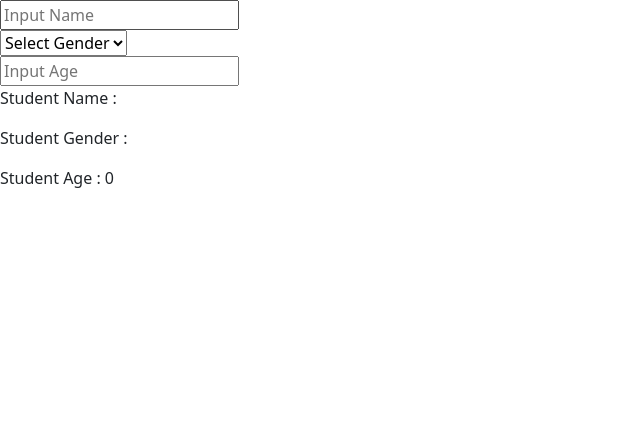
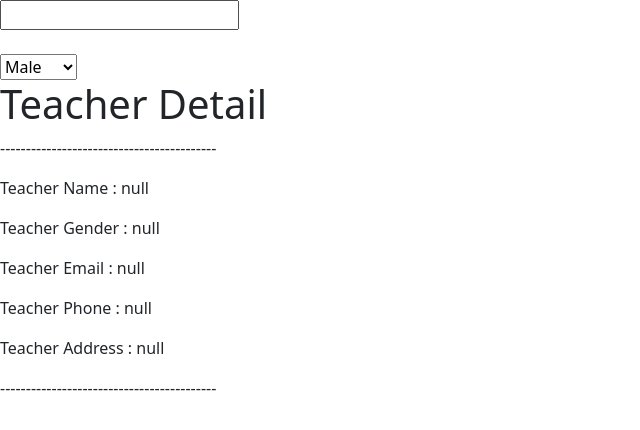
Before and after one commit to phumentceo/React-totureil, a React (Vite) app: page / in a window 1280 px wide. Shown: the top 430 px of the page, without its empty margins (0-640 px from the left). Built offline with nearby package versions, Linux system fonts and the light colour scheme.

Commit message:
State with object

```diff
--- a/src/App.jsx
+++ b/src/App.jsx
@@ -19,6 +19,7 @@ import State03 from './components/hook/state/State03'
 import State04 from './components/hook/state/State04'
 import Object_state01 from './components/hook/object-state/Object_state01'
 import Object_state02 from './components/hook/object-state/Object_state02'
+import Object_state03 from './components/hook/object-state/Object_state03'
 const App = () => {
   return (
     <div>
@@ -58,7 +59,9 @@ const App = () => {
       {/* <State04/> */}
 
       {/* <Object_state01/> */}
-      <Object_state02/>
+      {/* <Object_state02/> */}
+      <Object_state03/>
+
 
 
 
--- /dev/null
+++ b/src/components/hook/object-state/Object_state03.jsx
@@ -0,0 +1,45 @@
+import React, { useState } from 'react'
+
+const Object_state03 = () => {
+ const [teacher,setTeacher] = useState({
+    name : 'null',
+    gender : 'null',
+    contact : {
+        email : 'null',
+        phone : 'null',
+        address : 'null',
+    }
+ });
+
+ const handleChage = (e) => {
+    let {name,value} = e.target;
+    setTeacher({...teacher,[e.target.name]: e.target.value});
+ }
+
+  return (
+    <div>
+
+        <input type="text" name="name" onChange={handleChage} id="" />
+        <br /><br />
+        <select onChange={handleChage} name="gender" id="">
+            <option value="Male">Male</option>
+            <option value="Female">Female</option>
+        </select>
+
+        <h1>Teacher Detail</h1>
+
+        <p>------------------------------------------</p>
+        <p>Teacher Name   : {teacher.name}</p>
+        <p>Teacher Gender : {teacher.gender} </p>
+        <p>Teacher Email  : {teacher.contact.email}</p>
+        <p>Teacher Phone  : {teacher.contact.phone}</p>
+        <p>Teacher Address : {teacher.contact.address}</p>
+
+        <p>------------------------------------------</p>
+
+
+    </div>
+  )
+}
+
+export default Object_state03
```
